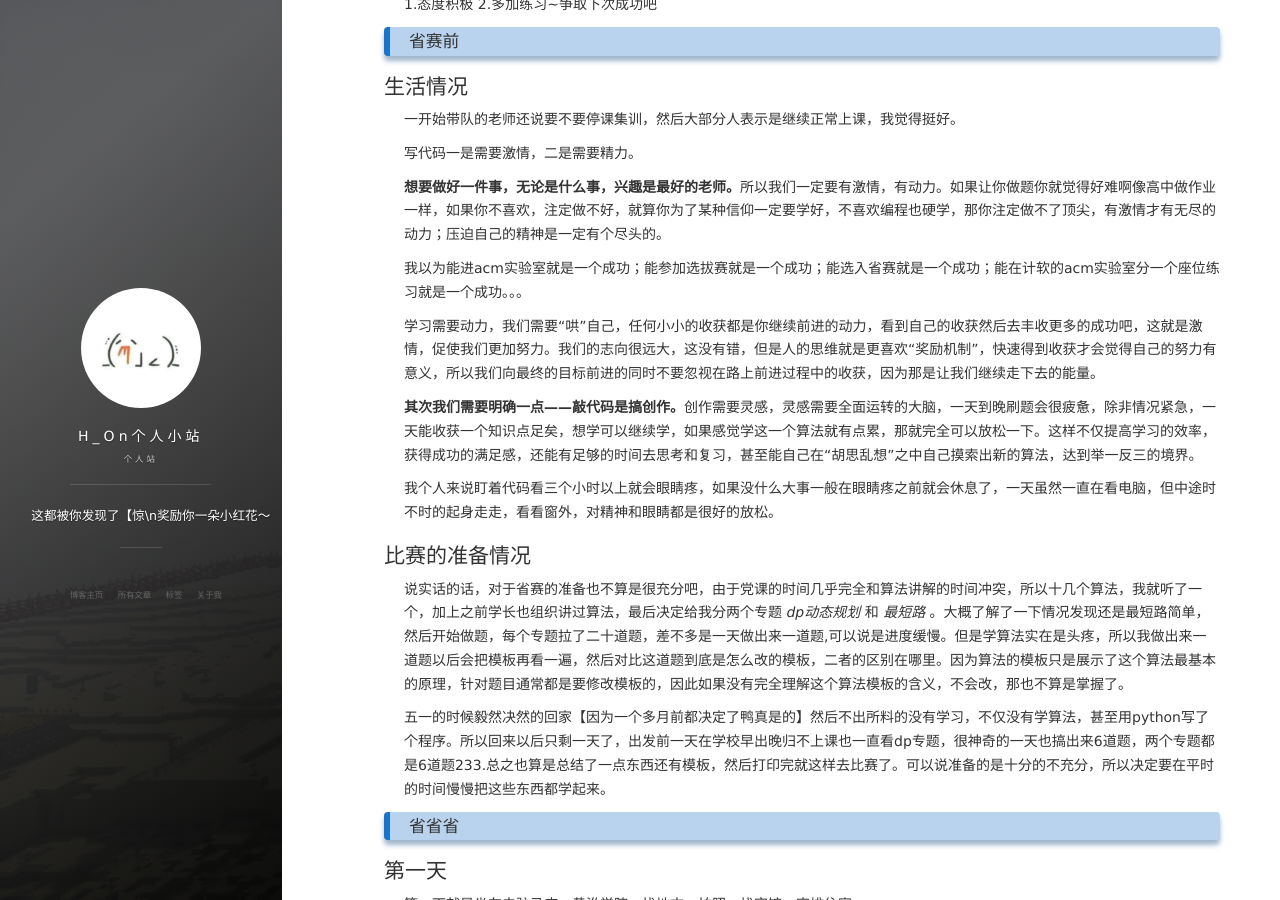
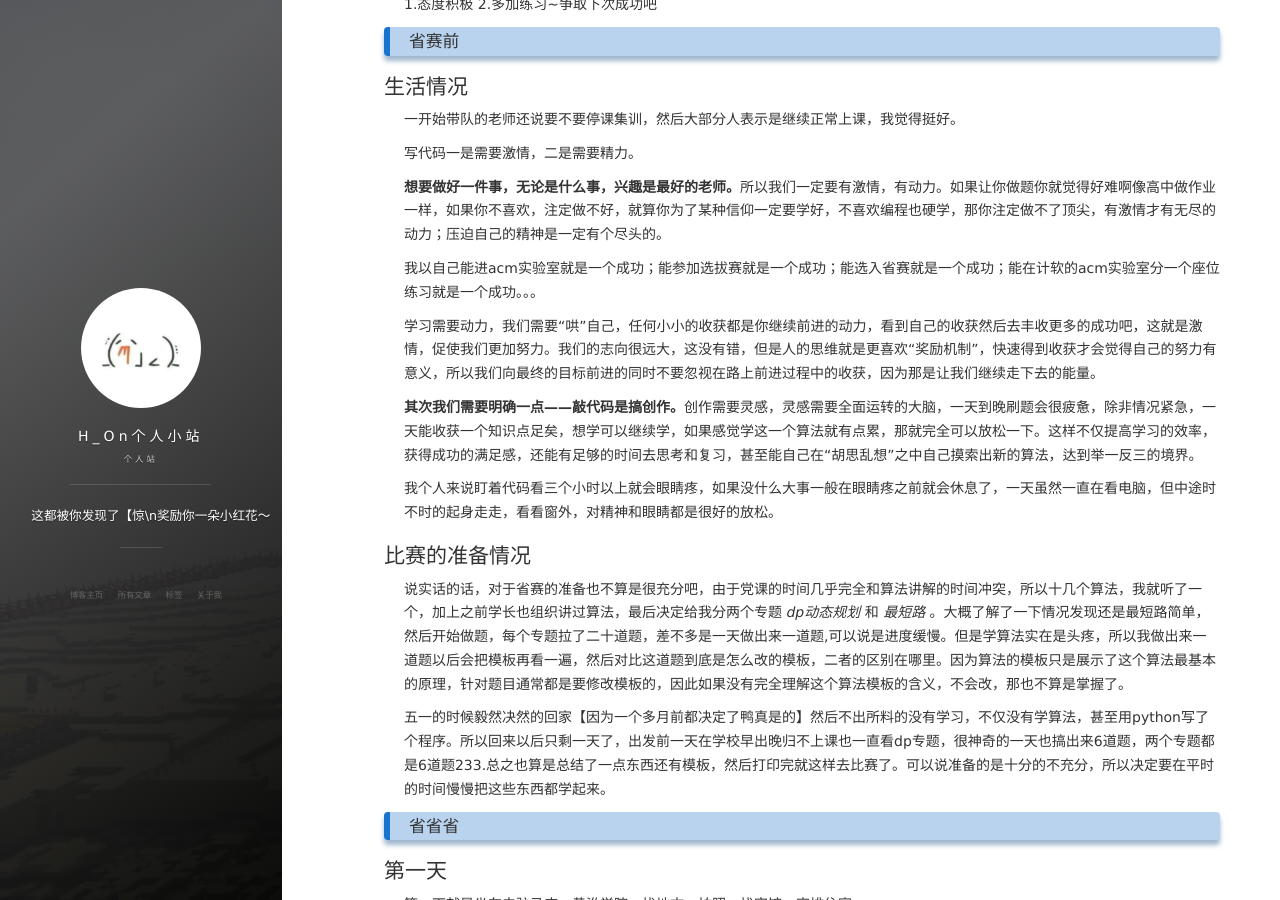
Before and after one commit to Hybrogen/Hybrogen.github.io, a Jekyll site: the page built from _posts/2019-05-14-ProvincialGames.md, in a window 1280 px wide and 900 px high, scrolled down 596 px. Built offline with Jekyll 4.4.1, drawn with Linux system fonts in a browser that asks for light colours; nearby versions of some CDN libraries; comment, search, counter and statistics services are not loaded.

Commit message:
Add files via upload
motifyfeel

```diff
--- a/_posts/2019-05-14-ProvincialGames.md
+++ b/_posts/2019-05-14-ProvincialGames.md
@@ -29,7 +29,7 @@ tag: 闲谈
 
 **想要做好一件事，无论是什么事，兴趣是最好的老师。**所以我们一定要有激情，有动力。如果让你做题你就觉得好难啊像高中做作业一样，如果你不喜欢，注定做不好，就算你为了某种信仰一定要学好，不喜欢编程也硬学，那你注定做不了顶尖，有激情才有无尽的动力；压迫自己的精神是一定有个尽头的。
 
-我以为能进acm实验室就是一个成功；能参加选拔赛就是一个成功；能选入省赛就是一个成功；能在计软的acm实验室分一个座位练习就是一个成功。。。
+我以自己能进acm实验室就是一个成功；能参加选拔赛就是一个成功；能选入省赛就是一个成功；能在计软的acm实验室分一个座位练习就是一个成功。。。
 
 学习需要动力，我们需要“哄”自己，任何小小的收获都是你继续前进的动力，看到自己的收获然后去丰收更多的成功吧，这就是激情，促使我们更加努力。我们的志向很远大，这没有错，但是人的思维就是更喜欢“奖励机制”，快速得到收获才会觉得自己的努力有意义，所以我们向最终的目标前进的同时不要忽视在路上前进过程中的收获，因为那是让我们继续走下去的能量。
 
```
